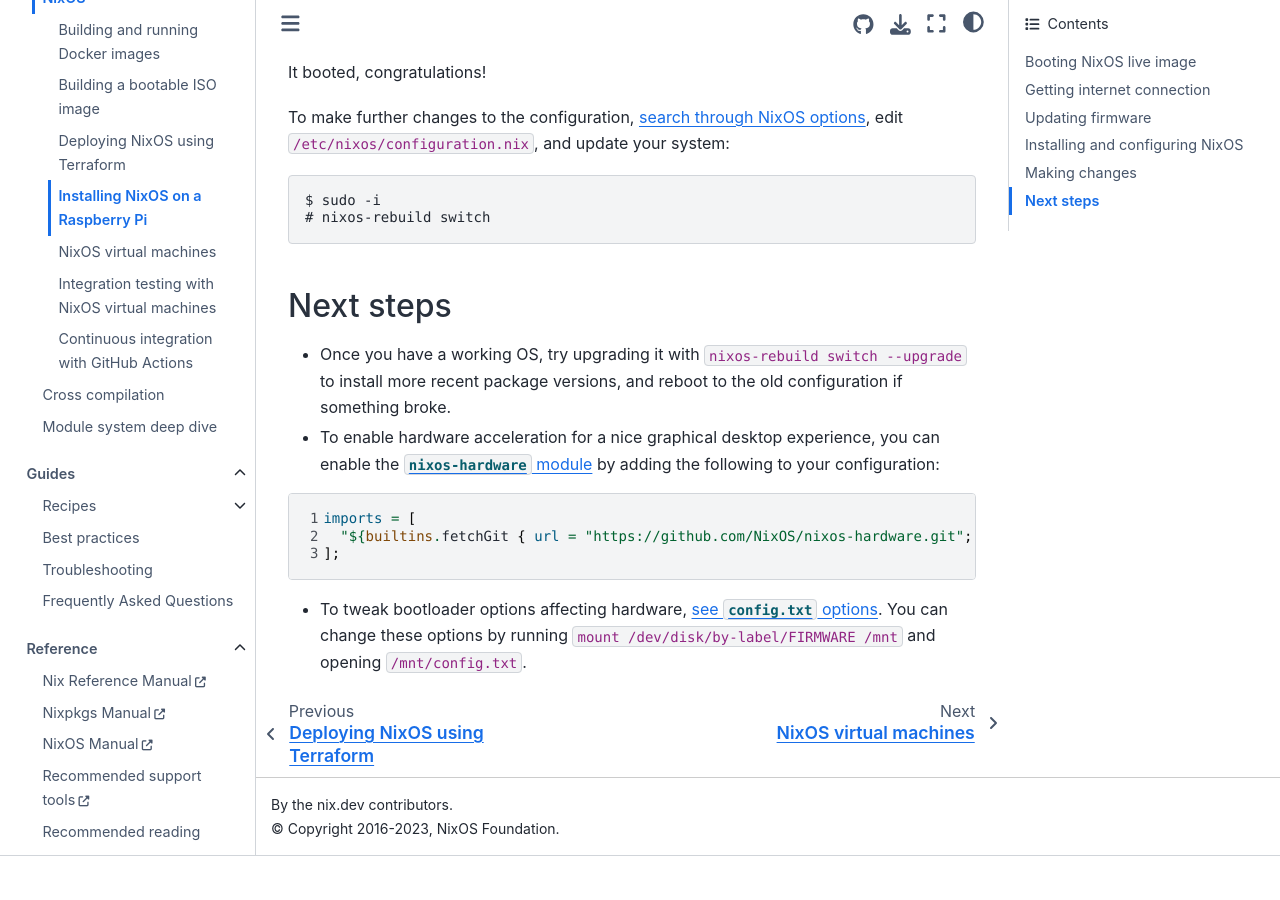
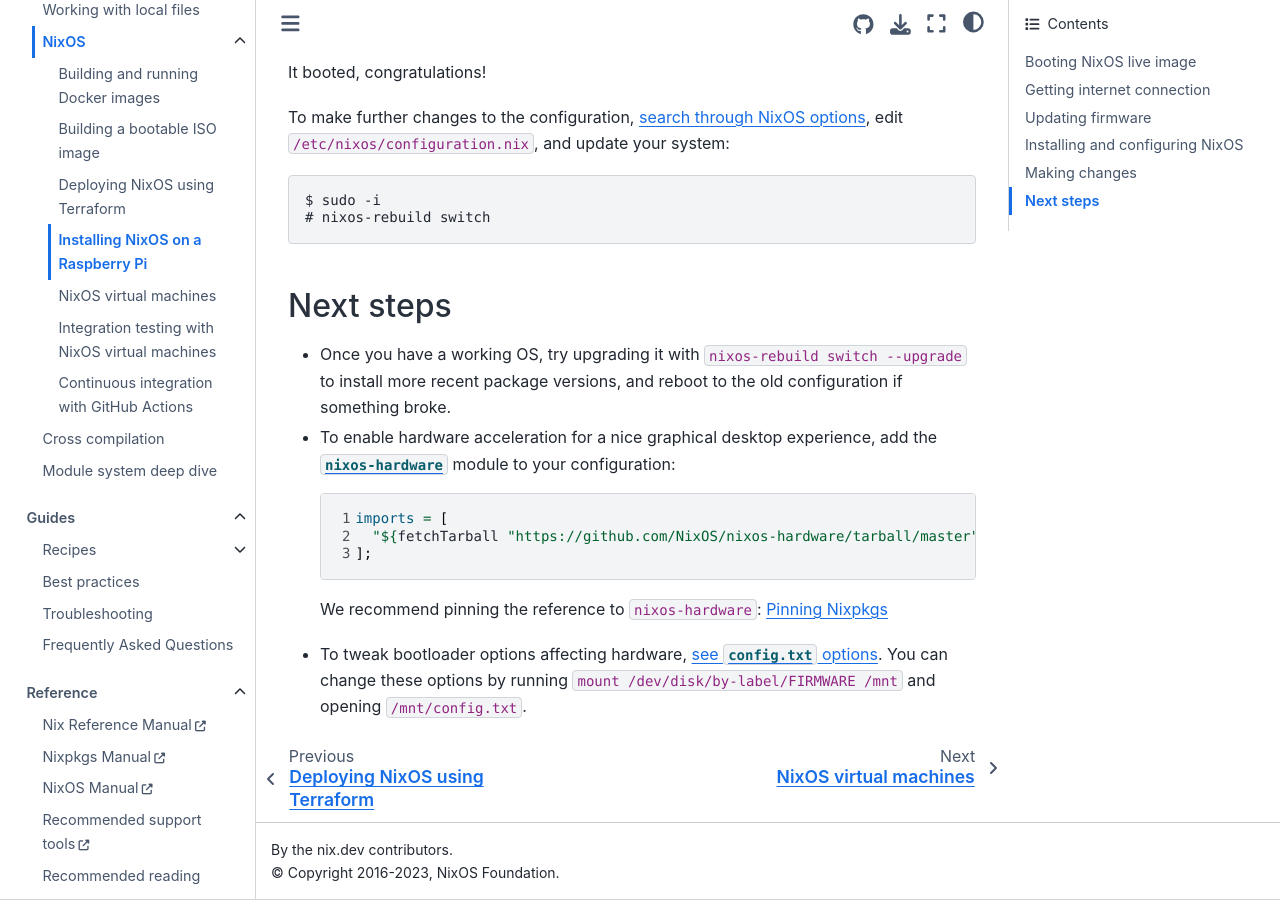
Before and after one commit to NixOS/nix.dev, a Sphinx documentation site: the page built from source/tutorials/nixos/installing-nixos-on-a-raspberry-pi.md, in a window 1280 px wide and 900 px high, scrolled down 4181 px. Built offline with Sphinx 7.4.7 and the Sphinx Book theme 1.1.4, drawn with Linux system fonts in a browser that asks for light colours; before the commit the page ends 5037 px from its top, so only the background shows below that.

Commit message:
Show option to enable hardware acceleration (#809)
Co-authored-by: Valentin Gagarin <valentin.gagarin@tweag.io>
Co-authored-by: Henrik <i97henka@gmail.com>

````diff
--- a/source/tutorials/nixos/installing-nixos-on-a-raspberry-pi.md
+++ b/source/tutorials/nixos/installing-nixos-on-a-raspberry-pi.md
@@ -190,11 +190,14 @@
 ## Next steps
 
 - Once you have a working OS, try upgrading it with `nixos-rebuild switch --upgrade` to install more recent package versions, and reboot to the old configuration if something broke.
-- To enable hardware acceleration for a nice graphical desktop experience, you can enable the [`nixos-hardware` module](https://github.com/nixos/nixos-hardware) by adding the following to your configuration:
+- To enable hardware acceleration for a nice graphical desktop experience, add the [`nixos-hardware`](https://github.com/nixos/nixos-hardware) module to your configuration:
 
-```nix
-imports = [
-  "${builtins.fetchGit { url = "https://github.com/NixOS/nixos-hardware.git"; }}/raspberry-pi/4"
-];
-```
+  ```nix
+  imports = [
+    "${fetchTarball "https://github.com/NixOS/nixos-hardware/tarball/master"}/raspberry-pi/4"
+  ];
+  ```
+
+  We recommend pinning the reference to `nixos-hardware`: [](ref-pinning-nixpkgs)
+
 - To tweak bootloader options affecting hardware, [see `config.txt` options](https://www.raspberrypi.org/documentation/configuration/config-txt/). You can change these options by running `mount /dev/disk/by-label/FIRMWARE /mnt` and opening `/mnt/config.txt`.
````
